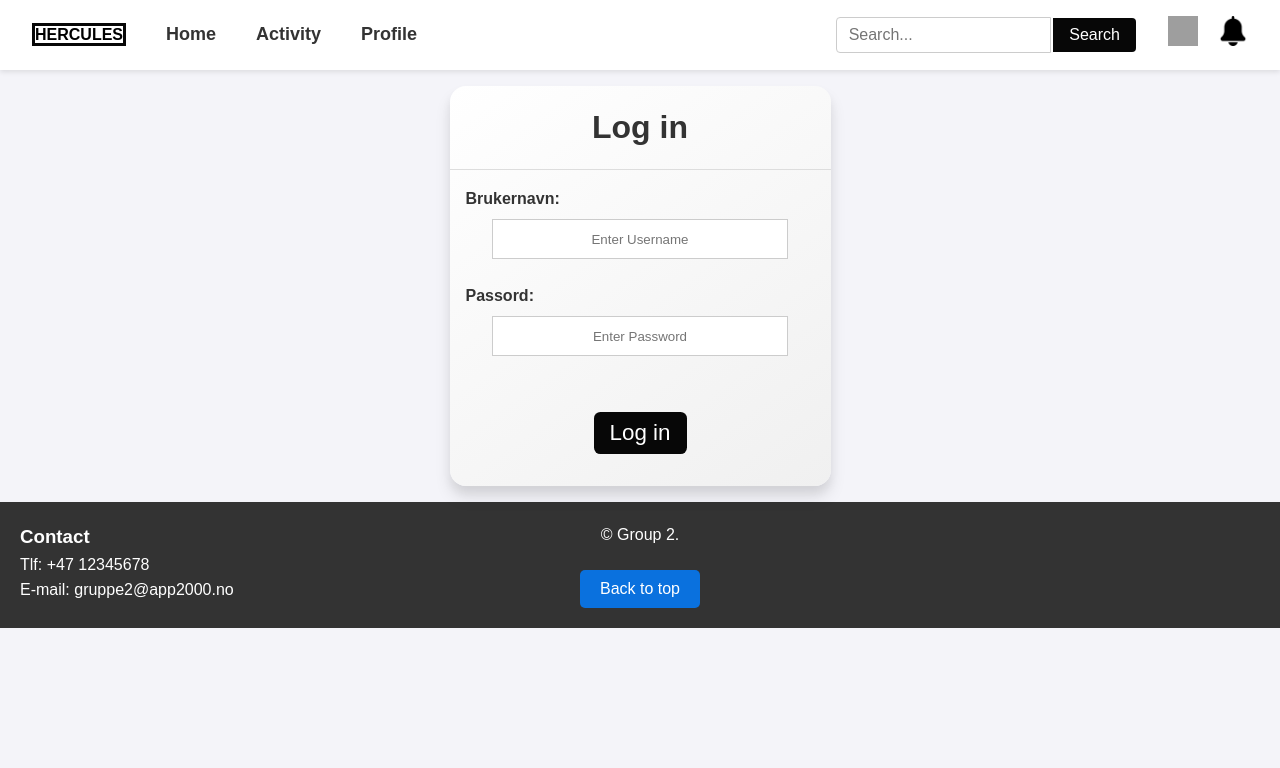
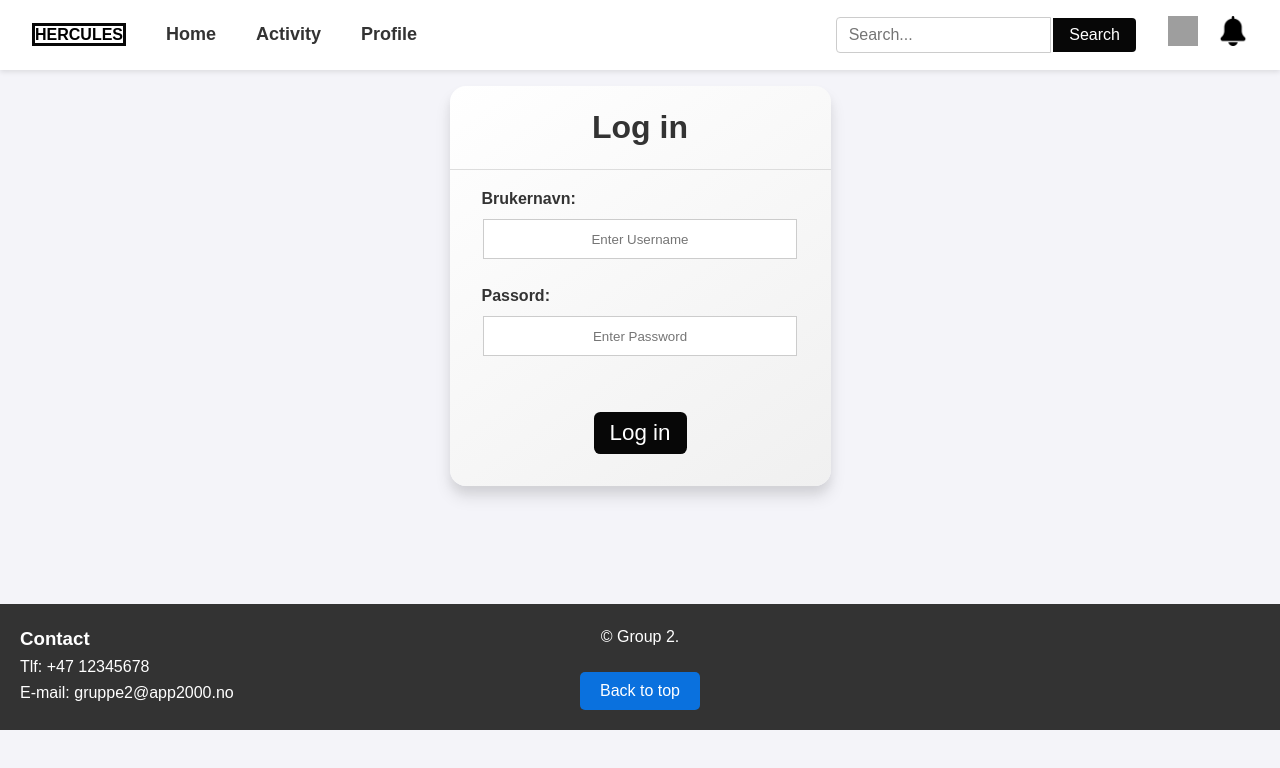
Before and after one commit to OscarGamst/APP2000-Group2, a React (Create React App) app: page /LogIn in a window 1280 px wide. Shown: the top 768 px of the page. Built offline with nearby package versions, Linux system fonts and the light colour scheme; grey boxes are pictures that could not be loaded.

Commit message:
LogIn component looking good rn

```diff
--- a/src/pages/LogIn.jsx
+++ b/src/pages/LogIn.jsx
@@ -4,13 +4,14 @@ import LogInComponent from "../components/LogInComponent";
 
 function LogIn() {
     return (
-        <div className="login-page-wrapper">
+        <><div className="login-page-wrapper">
             <div className="login-page-empty"></div><div className="login-page-empty"></div>
             <div className="login-page-main">
-                <LogInComponent/>
+                <LogInComponent />
             </div>
             <div className="login-page-empty"></div><div className="login-page-empty"></div>
         </div>
+        <br/><br/><br/><br/></>
     );
 }
 
--- a/src/styles/index.css
+++ b/src/styles/index.css
@@ -921,15 +921,21 @@ ul {
 .logInContainer label {
   font-weight: bold;
   align-self: flex-start;
+  margin-left: 1rem;
 }
 
 .logInContainer input[type=text], input[type=password]{
-  width: 85%;
+  width: 90%;
   padding: 0.7rem 1.2rem;
   margin: 0.5rem 0 1.5rem 0;
   display: inline-block;
   border: 0.1rem solid #ccc;
   box-sizing: border-box;
+}
+
+.login-page-bottom-flex {
+  flex-direction: row;
+  flex: 15;
 }
 
 .logInBtn {
```
